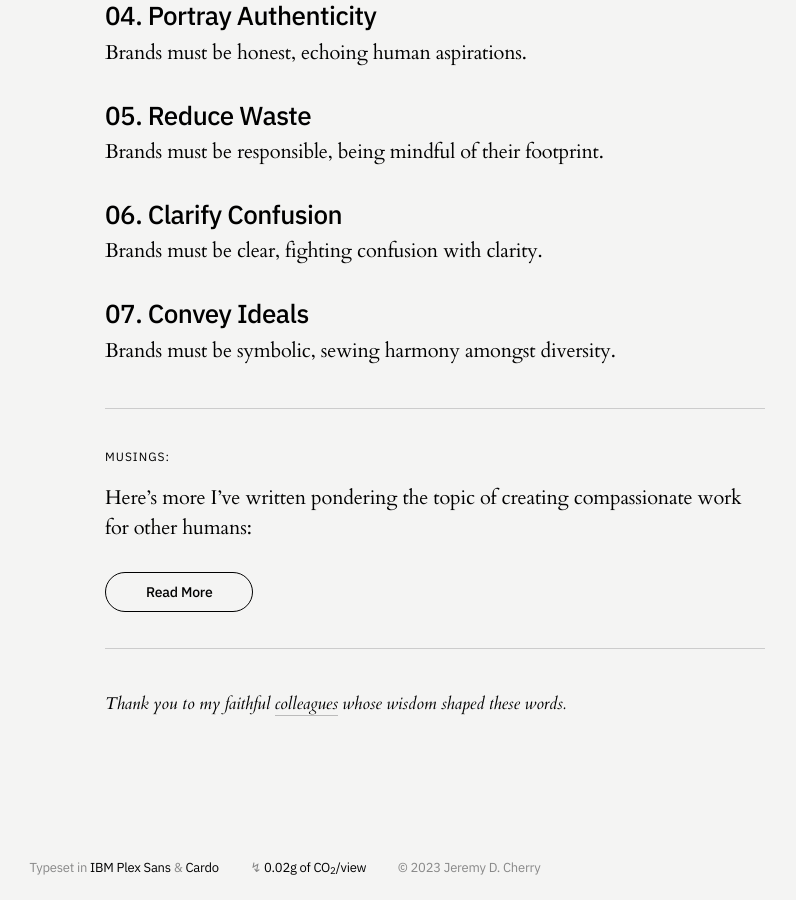
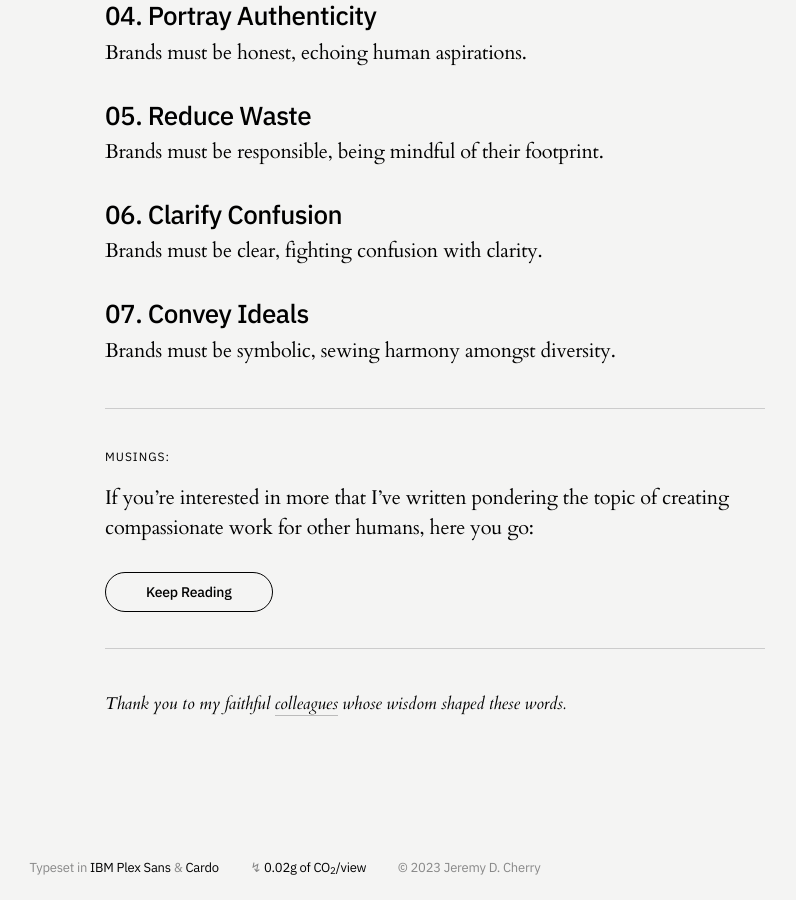
Before and after one commit to jeremydcherry/jeremydcherry.github.io, a Jekyll site: the page built from content/brands.md, in a window 1280 px wide and 900 px high, scrolled down 757 px. Shown: the whole window, without its empty margins (355-1151 px from the left). Built offline with Jekyll 4.4.1, drawn with Linux system fonts in a browser that asks for light colours.

Commit message:
Updated brand microcopy

```diff
--- a/content/brands.md
+++ b/content/brands.md
@@ -38,9 +38,9 @@ Brands must be symbolic, sewing harmony amongst diversity.
 
 #### Musings:
 
-Here's more I've written pondering the topic of creating compassionate work for other humans:
+If you're interested in more that I've written pondering the topic of creating compassionate work for other humans, here you go:
 
-<a href="/writing" class="btn_secondary">Read More</a>
+<a href="/writing" class="btn_secondary">Keep Reading</a>
 
 ---
 
```
